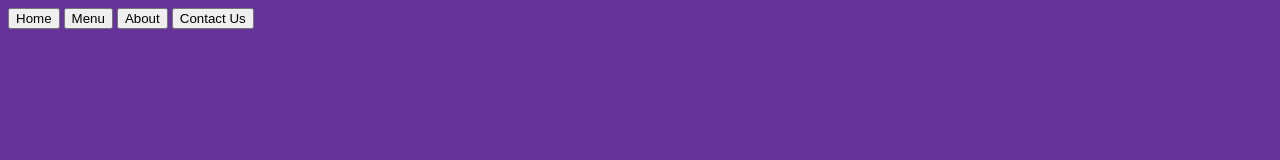
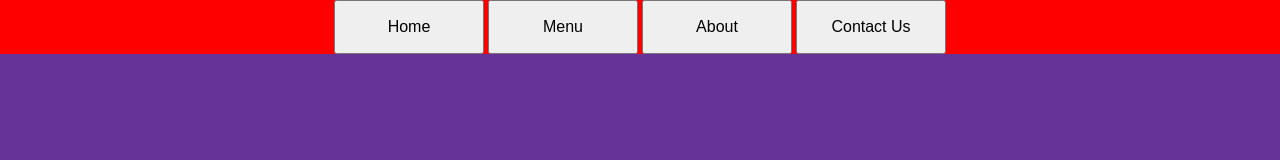
Before and after one commit to Jaydee-88/Project-Restaurant-Page, a website built with webpack: page src/template.html in a window 1280 px wide. Built offline with nearby package versions, Linux system fonts and the light colour scheme.

Commit message:
Need to style UI and make seperate .js files

```diff
--- /dev/null
+++ b/src/homepage.js
@@ -0,0 +1,4 @@
+export function loadHomePage() {
+  const contentDiv = document.querySelector("#content");
+  console.log("hello Content");
+}
--- a/src/index.js
+++ b/src/index.js
@@ -1,3 +1,5 @@
 import "./styles.css";
+import { loadHomePage } from "./homepage.js";
 
 console.log("hello");
+window.onload = loadHomePage;
--- a/src/styles.css
+++ b/src/styles.css
@@ -1,4 +1,23 @@
 /* styles.css */
+* {
+  margin: 0;
+  padding: 0;
+  box-sizing: border-box;
+}
+
 body {
   background-color: rebeccapurple;
+  height: 100vh;
 }
+
+header {
+  display: flex;
+  background-color: red;
+  justify-content: center;
+}
+
+nav button {
+  padding: 1rem;
+  width: 150px;
+  font-size: 1rem;
+}
```
